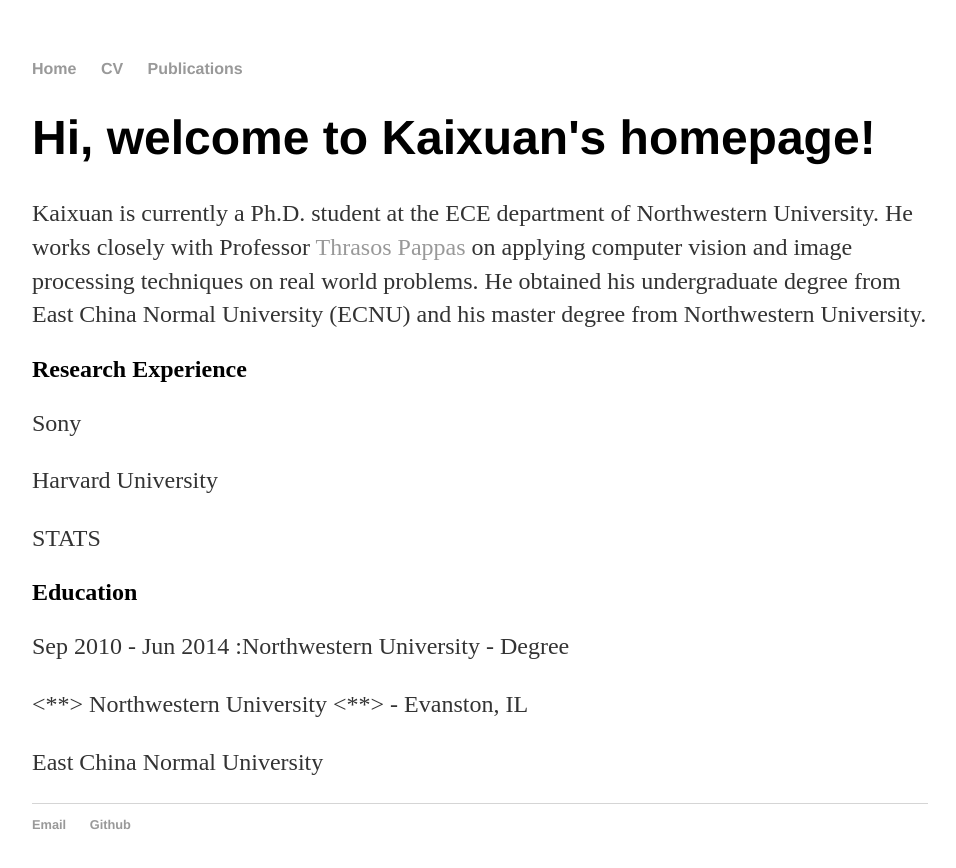
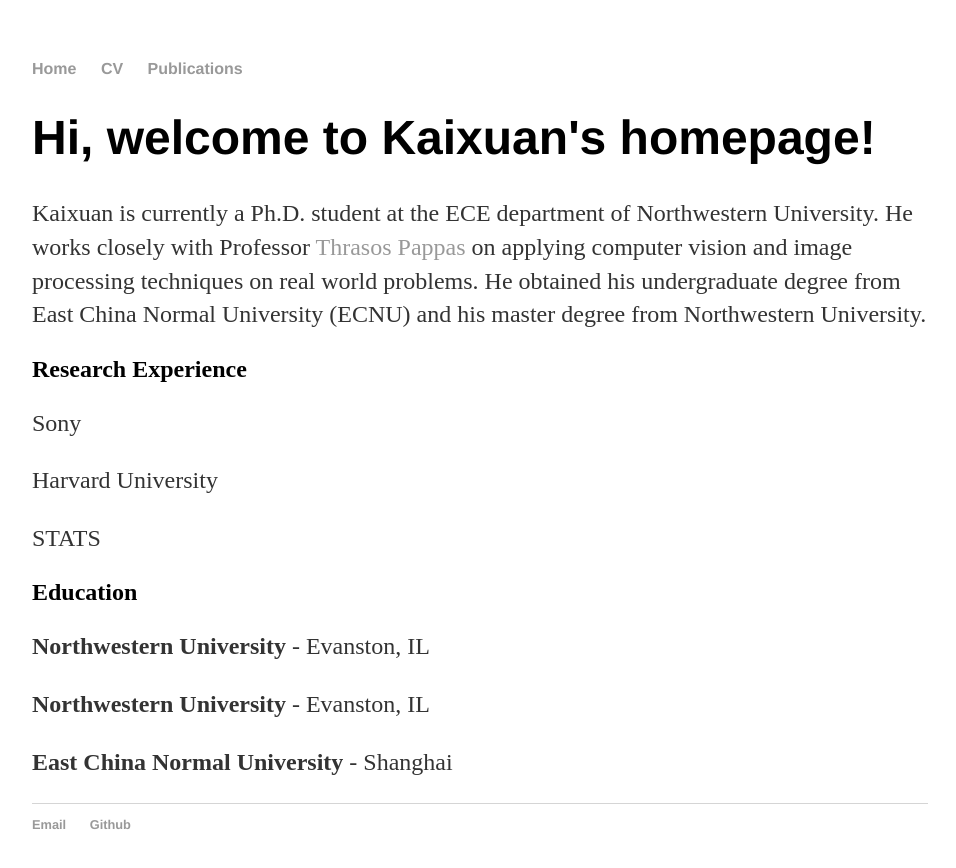
Before and after one commit to KaixuanZ/KaixuanZ.github.io, a Jekyll site: the page built from index.html, in a window 1280 px wide. Shown: the top 868 px of the page, without its empty margins (160-1116 px from the left). Built offline with Jekyll 4.4.1, drawn with Linux system fonts in a browser that asks for light colours.

Commit message:
Update index.html

```diff
--- a/index.html
+++ b/index.html
@@ -16,14 +16,11 @@
 
 	<h2> Education </h2>
 
-	<p>Sep 2010 - Jun 2014
-	:Northwestern University
+	<p> <strong> Northwestern University </strong> - Evanston, IL </p>
 
-	- Degree </p>
+	<p> <strong> Northwestern University </strong> - Evanston, IL </p>
 
-	<p> <**> Northwestern University <**> - Evanston, IL </p>
-
-	<p> East China Normal University </p>
+	<p> <strong> East China Normal University </strong> - Shanghai </p>
 
 
 </div><!-- /.blurb -->
```
